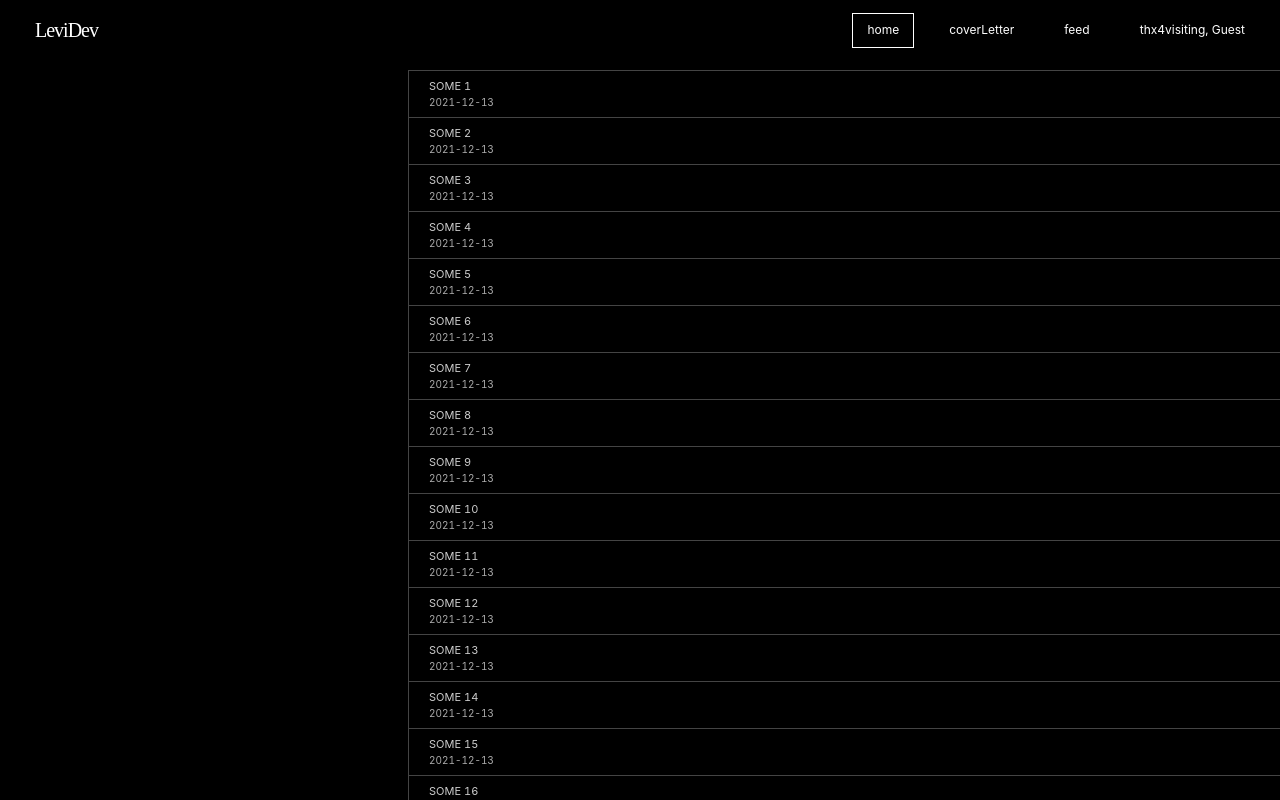
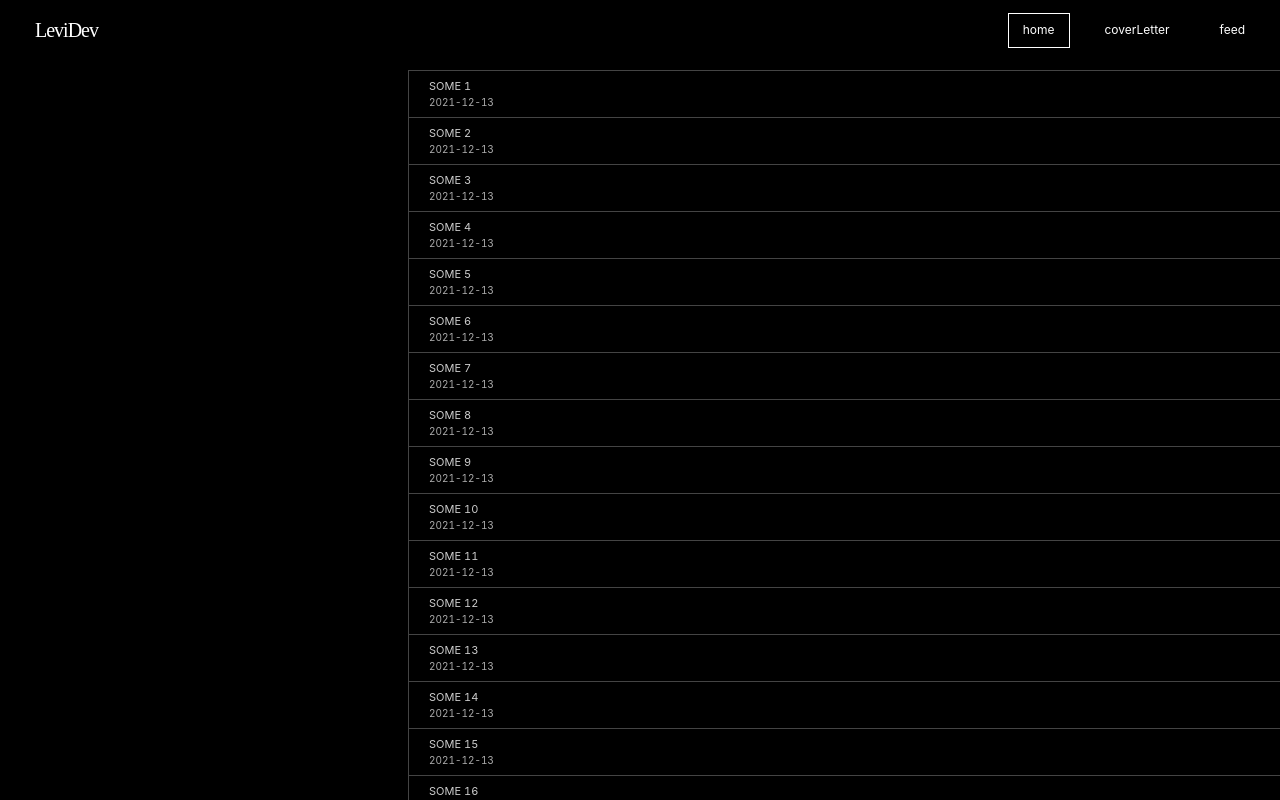
Before and after one commit to levi-higher/mobx-blog-template-v1, a Next.js app: page / in a window 1280 px wide. Shown: the top 800 px of the page. Built offline with nearby package versions, Linux system fonts and the light colour scheme; a web font is replaced by a local one.

Commit message:
Deleted/AppTopNav-GuestHello

```diff
--- a/src/components/Layout/AppTopNav/index.tsx
+++ b/src/components/Layout/AppTopNav/index.tsx
@@ -55,9 +55,6 @@ const AppTopNav: React.FC<AppTopNavProps> = () => {
         name: 'feed',
         pathname: '/feed',
       },
-      {
-        name: 'thx4visiting, Guest',
-      },
     ],
   ];
 
```
